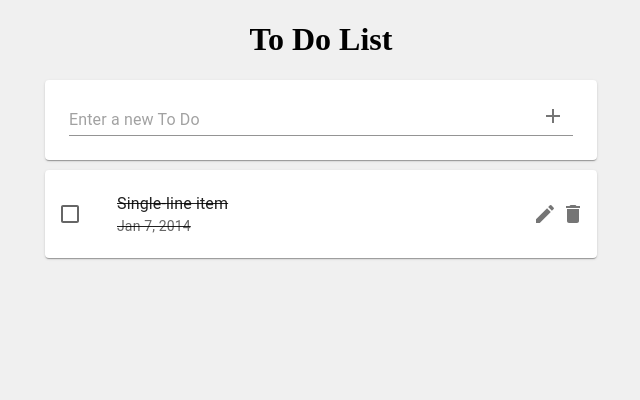
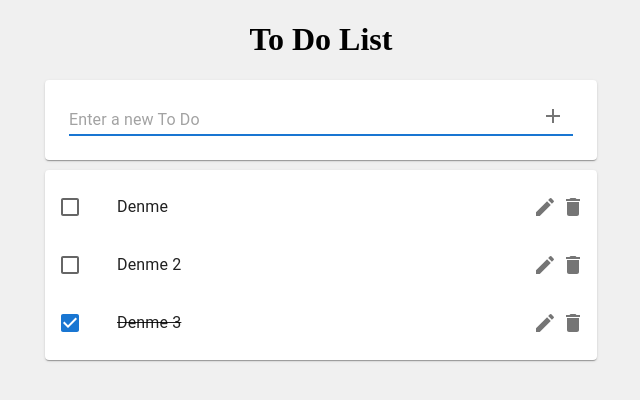
Before and after one commit to osmncnbilge/todo-list-app, a React (Create React App) app in the folder frontend/: page / in a window 1280 px wide. Shown: the top 400 px of the page, without its empty margins (319-959 px from the left). Built offline with nearby package versions, Linux system fonts and the light colour scheme.

Commit message:
addNewTod and useImperativeHandle added to TodoInput, editTodoText, changeTodoStatus and deleteTodo added to TodoList

```diff
--- a/frontend/package.json
+++ b/frontend/package.json
@@ -10,9 +10,15 @@
     "@testing-library/jest-dom": "^5.11.4",
     "@testing-library/react": "^11.1.0",
     "@testing-library/user-event": "^12.1.10",
+    "axios": "^0.21.4",
     "react": "^17.0.2",
     "react-dom": "^17.0.2",
+    "react-redux": "^7.2.5",
     "react-scripts": "4.0.3",
+    "redux": "^4.1.1",
+    "redux-devtools-extension": "^2.13.9",
+    "redux-thunk": "^2.3.0",
+    "uuidv4": "^6.2.12",
     "web-vitals": "^1.0.1"
   },
   "scripts": {
--- a/frontend/src/App.js
+++ b/frontend/src/App.js
@@ -1,10 +1,14 @@
-import React from "react";
+import React, { useRef, useEffect } from "react";
 import Grid from "@mui/material/Grid";
 import { Container } from "@mui/material";
 import TodoInput from "./components/TodoInput";
 import TodoList from "./components/TodoList";
 
 function App() {
+  const todoInputRef = useRef();
+  useEffect(() => {
+    todoInputRef.current.focus();
+  }, []);
   return (
     <>
       <Container maxWidth="sm">
@@ -13,7 +17,7 @@ function App() {
             <h1>To Do List</h1>
           </Grid>
           <Grid container sx={{ display: "flex", justifyContent: "center" }}>
-            <TodoInput />
+            <TodoInput ref={todoInputRef} />
             <Grid item xs={12} style={{ margin: "10px 0" }}>
               <TodoList />
             </Grid>
--- a/frontend/src/components/TodoInput.js
+++ b/frontend/src/components/TodoInput.js
@@ -1,17 +1,48 @@
-import React from "react";
+import React, {
+  forwardRef,
+  useImperativeHandle,
+  useRef,
+  useState,
+} from "react";
 import AddIcon from "@mui/icons-material/Add";
 import { Grid, IconButton, Input, InputAdornment, Paper } from "@mui/material";
+import { v4 as uuid_v4 } from "uuid";
 
-function TodoInput() {
+function TodoInput(props, ref) {
+  const inputRef = useRef();
+  const [newTodo, setNewTodo] = useState({
+    _id: "",
+    text: "",
+    completed: false,
+  });
+
+  useImperativeHandle(ref, () => ({
+    focus: () => {
+      inputRef.current.focus();
+    },
+  }));
+
+  const addNewTod = () => {
+    setNewTodo({ ...newTodo, _id: uuid_v4() });
+    console.log({ newTodo });
+    setNewTodo({ _id: "", text: "", completed: false });
+    inputRef.current.focus();
+  };
+
   return (
     <Grid item xs={12}>
       <Paper sx={{ padding: 3 }}>
         <Input
+          inputRef={inputRef}
           fullWidth
+          value={newTodo.text}
+          onChange={(event) =>
+            setNewTodo({ ...newTodo, text: event.target.value })
+          }
           placeholder="Enter a new To Do"
           endAdornment={
             <InputAdornment position="end" sx={{ paddingBottom: 1 }}>
-              <IconButton>
+              <IconButton onClick={addNewTod}>
                 <AddIcon />
               </IconButton>
             </InputAdornment>
@@ -22,4 +53,4 @@ function TodoInput() {
   );
 }
 
-export default TodoInput;
+export default forwardRef(TodoInput);
--- a/frontend/src/components/TodoList.js
+++ b/frontend/src/components/TodoList.js
@@ -1,4 +1,4 @@
-import React from "react";
+import React, { useEffect, useRef, useState } from "react";
 import DeleteIcon from "@mui/icons-material/Delete";
 import EditIcon from "@mui/icons-material/Edit";
 import {
@@ -10,26 +10,80 @@ import {
   ListItemText,
   ListItemIcon,
   Checkbox,
+  Input,
+  InputAdornment,
 } from "@mui/material";
+import SaveIcon from "@mui/icons-material/Save";
+import data from "../data";
 
 function TodoList() {
+  const editInputRef = useRef();
+  const [isEditTodoText, setIsEditTodoText] = useState("");
+
+  const focusEditInput = () => {
+    const interval = setInterval(() => {
+      if (editInputRef.current) {
+        editInputRef.current.focus();
+        clearInterval(interval);
+      }
+    }, 50);
+  };
+
+  const editTodoText = (todo) => {
+    setIsEditTodoText(todo.text);
+  };
+  const changeTodoStatus = (todo, event) => {
+    console.log("todo status changed:", todo, "event:", event.target.checked);
+  };
+
+  const deleteTodo = (todo) => {
+    console.log("todo:", todo);
+  };
+
   return (
-    <Paper>
+    <Paper sx={{ padding: isEditTodoText && 3 }}>
+      {isEditTodoText ? (
+        <Input
+          inputRef={editInputRef}
+          fullWidth
+          value={isEditTodoText}
+          onChange={(e) => setIsEditTodoText(e.target.value)}
+          endAdornment={
+            <InputAdornment position="end" sx={{ paddingBottom: 1 }}>
+              <IconButton onClick={(e) => setIsEditTodoText("")}>
+                <SaveIcon />
+              </IconButton>
+            </InputAdornment>
+          }
+        />
+      ) : (
         <List>
+          {data.todos.map((todo) => (
             <ListItem
+              key={todo._id}
               secondaryAction={
                 <>
-              <IconButton edge="end" aria-label="comments">
+                  <IconButton
+                    edge="end"
+                    onClick={() => {
+                      editTodoText(todo);
+                      focusEditInput();
+                    }}
+                  >
                     <EditIcon />
                   </IconButton>
-              <IconButton edge="end" aria-label="comments">
+                  <IconButton
+                    edge="end"
+                    onClick={() => {
+                      deleteTodo(todo);
+                    }}
+                  >
                     <DeleteIcon />
                   </IconButton>
                 </>
               }
             >
               <ListItemButton
-            disableFocusRipple
                 disableRipple
                 sx={{
                   padding: 0,
@@ -39,16 +93,23 @@ function TodoList() {
                 }}
               >
                 <ListItemIcon>
-              <Checkbox edge="start" />
+                  <Checkbox
+                    edge="start"
+                    defaultChecked={todo.completed}
+                    onChange={(event) => {
+                      changeTodoStatus(todo, event);
+                    }}
+                  />
                 </ListItemIcon>
                 <ListItemText
-              sx={{ textDecoration: "line-through" }}
-              primary="Single-line item"
-              secondary="Jan 7, 2014"
+                  sx={{ textDecoration: todo.completed && "line-through" }}
+                  primary={todo.text}
                 />
               </ListItemButton>
             </ListItem>
+          ))}
         </List>
+      )}
     </Paper>
   );
 }
--- /dev/null
+++ b/frontend/src/data.js
@@ -0,0 +1,21 @@
+const data = {
+  todos: [
+    {
+      _id: "1",
+      text: "Denme",
+      completed: false,
+    },
+    {
+      _id: "2",
+      text: "Denme 2",
+      completed: false,
+    },
+    {
+      _id: "3",
+      text: "Denme 3",
+      completed: true,
+    },
+  ],
+};
+
+export default data;
```
Also changed, not shown: 1 other file (tests, documents, lock files or other folders). Lines whose indentation alone changed are shown as unchanged.
